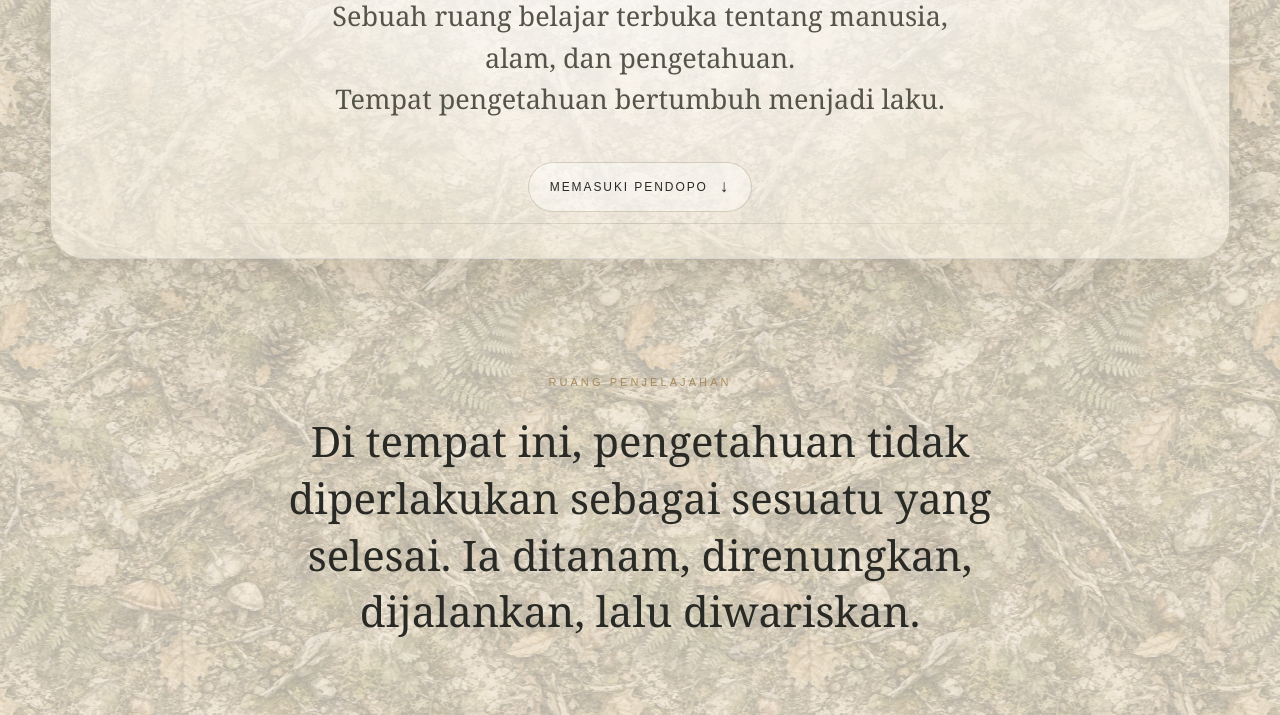
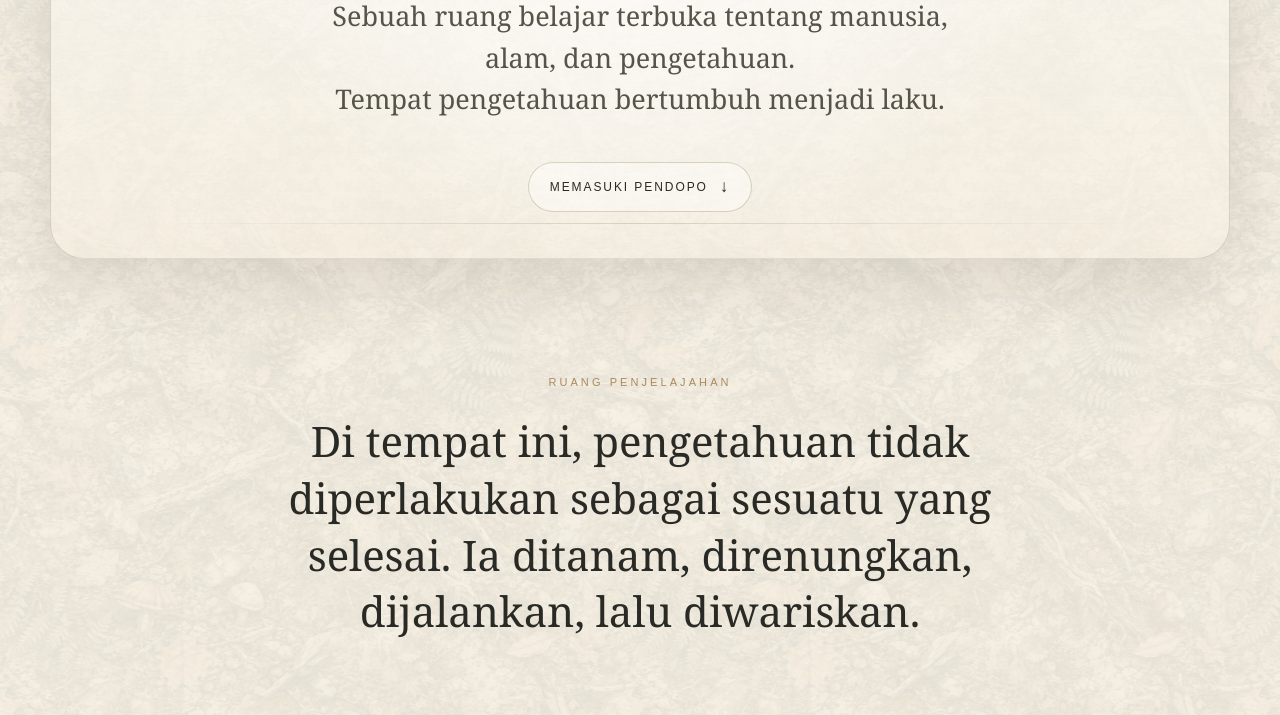
Before and after one commit to ywpurbo-beep/bhumi-wanaprastha, a website: page index.html in a window 1280 px wide. Shown: the part 528-1243 px from the top of the page. Drawn offline with Linux system fonts and the light colour scheme; grey boxes are pictures that could not be loaded.

Commit message:
Modify background gradients in index.html
Updated background gradients for improved aesthetics.

```diff
--- a/index.html
+++ b/index.html
@@ -1176,7 +1176,7 @@ footer.global-footer::after {
 body {
   background-color: var(--paper);
   background-image:
-    linear-gradient(rgba(248,244,235,.65), rgba(245,240,229,.65)),
+    linear-gradient(rgba(248,244,235,.90), rgba(245,240,229,.90)),
     url('assets/living-knowledge/C01-Forest-Floor-Texture.webp');
   background-repeat: repeat, repeat;
   background-size: auto, 627px 627px;
```
